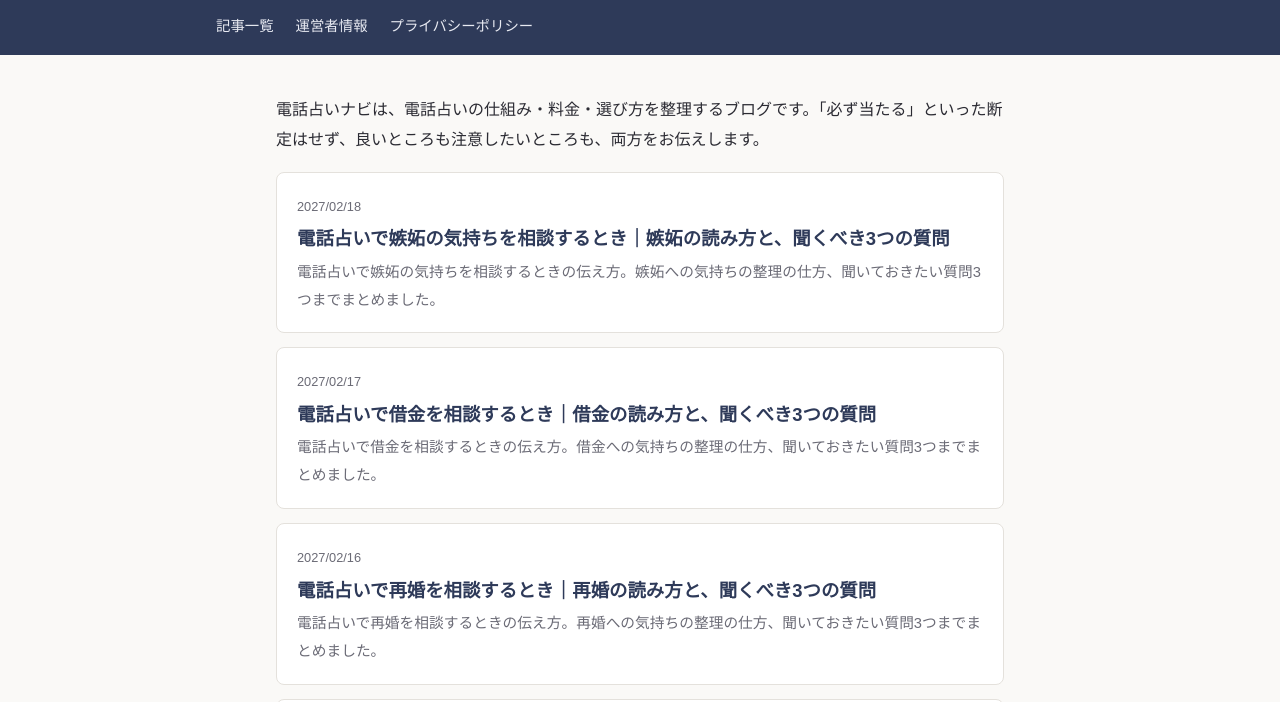
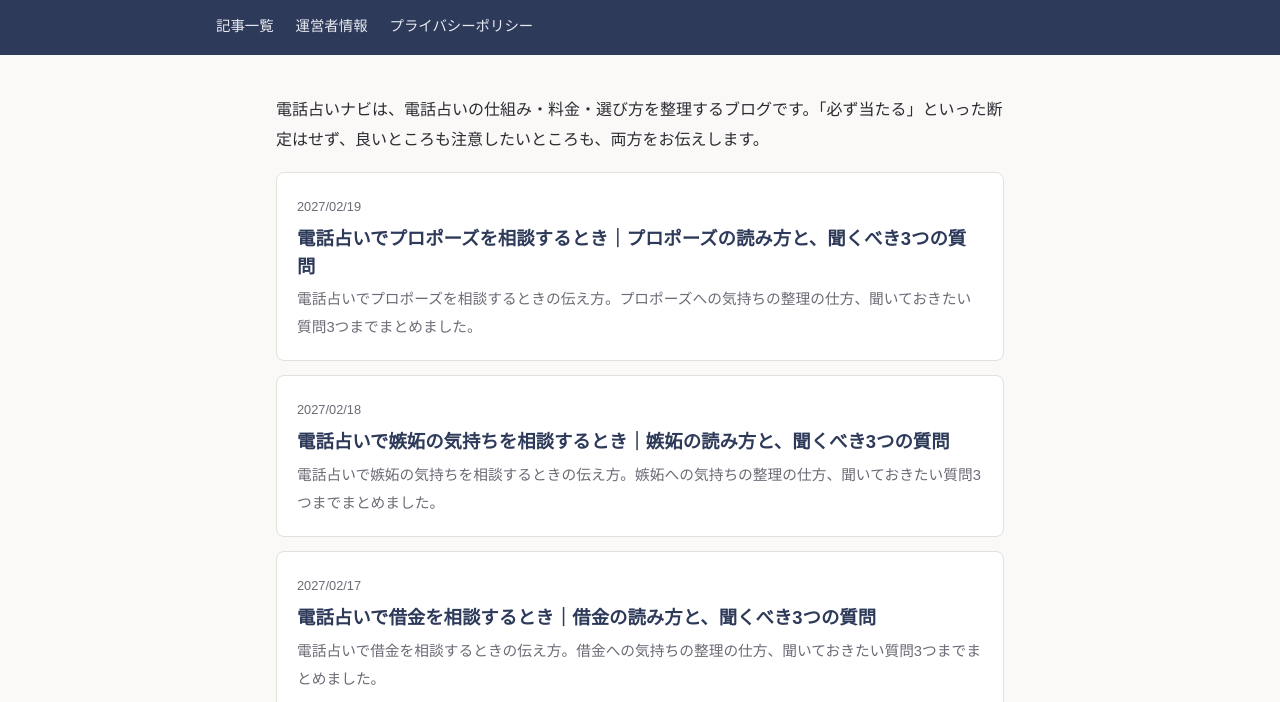
Before and after one commit to yuito1993/denwa-blog, a plain HTML site: page index.html in a window 1280 px wide. Shown: the part 98-800 px from the top of the page. Drawn offline with Linux system fonts and the light colour scheme.

Commit message:
電話占いブログ第97本「電話占いでプロポーズを相談するとき」を公開（一覧ページを更新）

```diff
--- a/index.html
+++ b/index.html
@@ -22,6 +22,11 @@
 <main class="container">
   <p>電話占いナビは、電話占いの仕組み・料金・選び方を整理するブログです。「必ず当たる」といった断定はせず、良いところも注意したいところも、両方をお伝えします。</p>
   <ul class="article-list">
+    <li>
+      <span class="date">2027/02/19</span>
+      <h2><a href="articles/puropozu-sodan.html">電話占いでプロポーズを相談するとき｜プロポーズの読み方と、聞くべき3つの質問</a></h2>
+      <p>電話占いでプロポーズを相談するときの伝え方。プロポーズへの気持ちの整理の仕方、聞いておきたい質問3つまでまとめました。</p>
+    </li>
     <li>
       <span class="date">2027/02/18</span>
       <h2><a href="articles/shitto-sodan.html">電話占いで嫉妬の気持ちを相談するとき｜嫉妬の読み方と、聞くべき3つの質問</a></h2>
```
